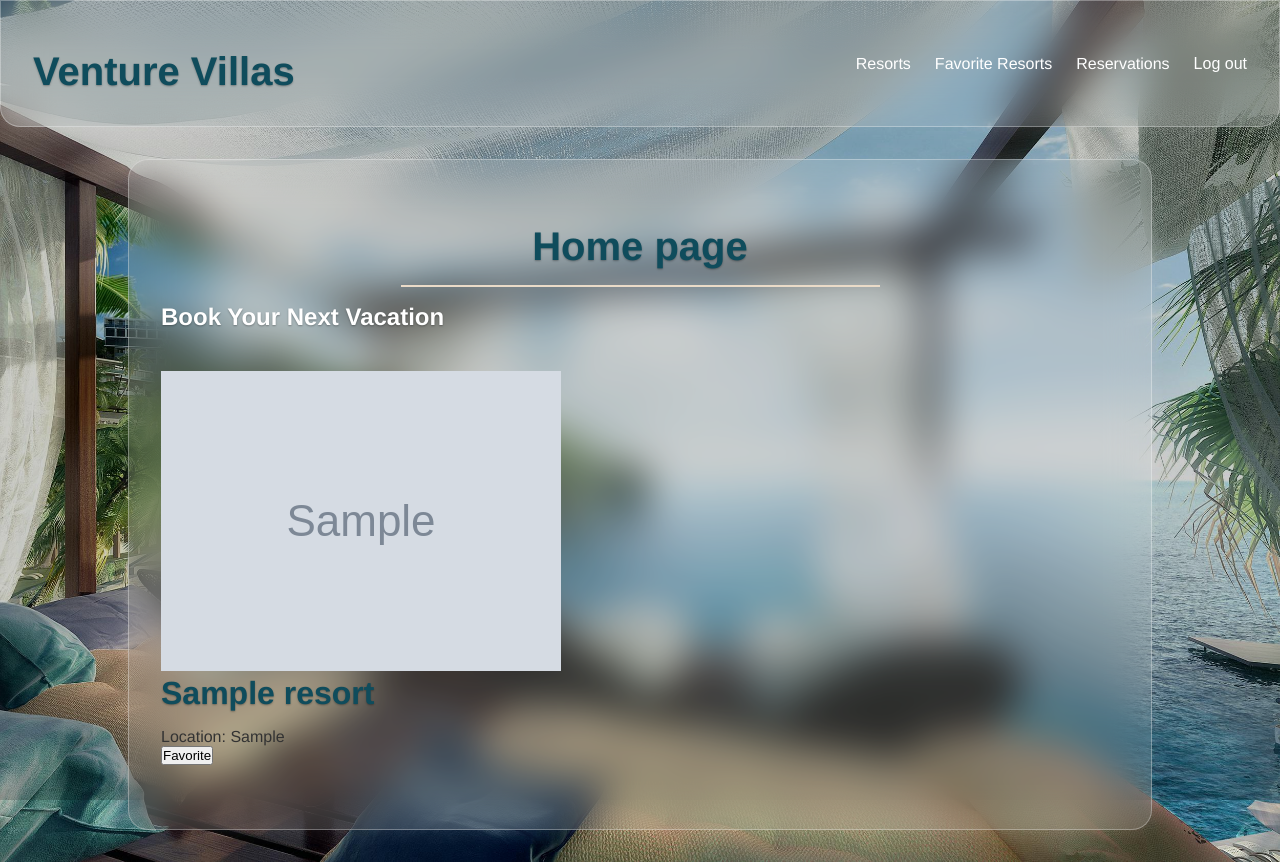
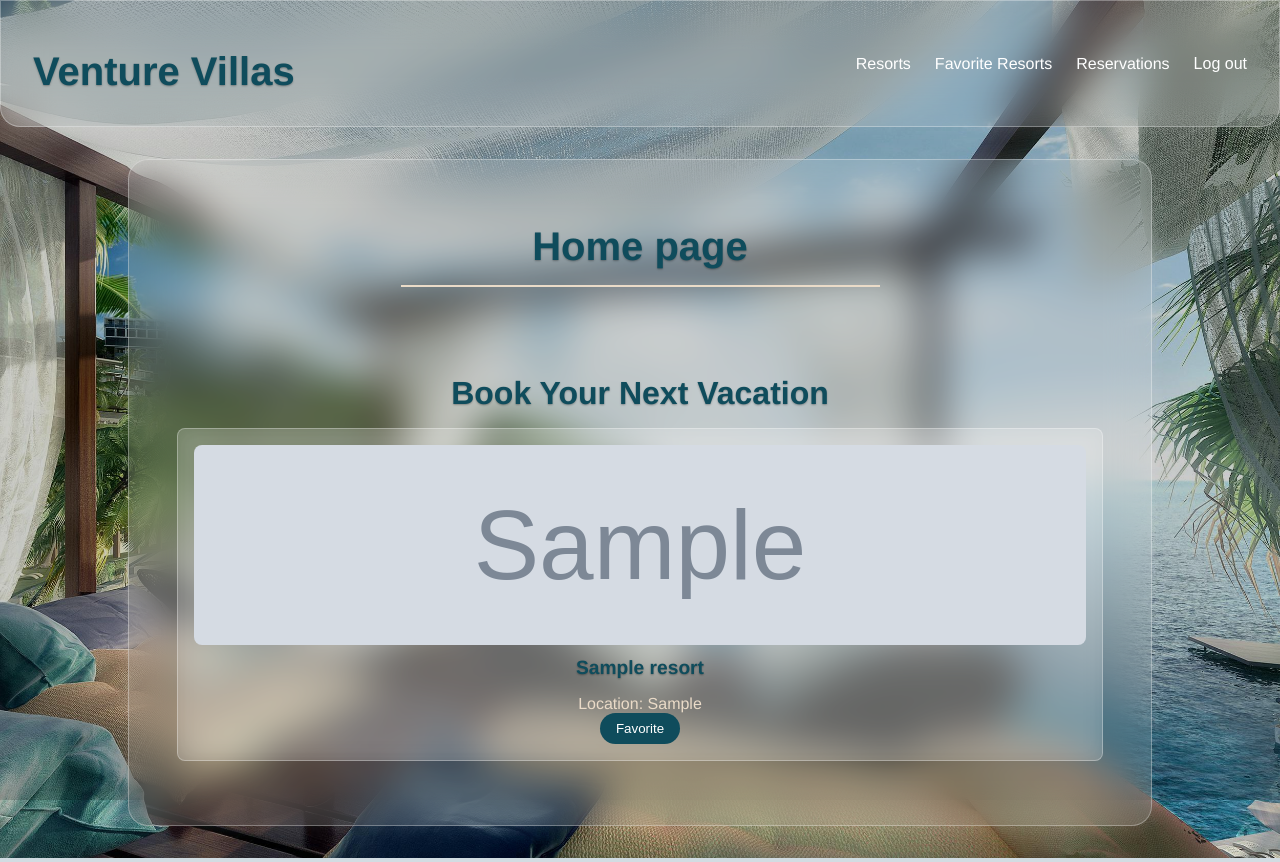
Before and after one commit to cdenzelcoleman/Venture-Villas, a Django app: page / in a window 1280 px wide. Run offline with Django 5.2, Linux system fonts and the light colour scheme; a user stored in the database is signed in; tables that the repository leaves empty hold one stand-in row (values such as "Sample post"); grey boxes marked "Sample" are stand-in pictures.

Commit message:
Add home.css

```diff
--- a/main_app/static/css/home.css
+++ b/main_app/static/css/home.css
@@ -73,3 +73,56 @@ form.login p {
     background-color: var(--muted-sage);
     color: var(--deep-teal);
 }
+
+.resorts-preview {
+    margin: 2rem auto;
+    text-align: center;
+    color: var(--warm-sand);
+  }
+
+  .resorts-preview h2 {
+    font-size: 2em;
+    margin-bottom: 1rem;
+    color: var(--deep-teal)
+  }
+
+  .resort-grid {
+    display: grid;
+    grid-template-columns: repeat(auto-fit, minmax(200px, 1fr));
+    gap: 1.5rem;
+    padding: 0 1rem;
+  }
+
+  .resort-card {
+    background: rgba(255, 255, 255, 0.15);
+    backdrop-filter: blur(10px);
+    -webkit-backdrop-filter: blur(10px);
+    border: 1px solid rgba(255, 255, 255, 0.3);
+    border-radius: 8px;
+    padding: 1rem;
+    text-align: center;
+  }
+  .resort-card img {
+    width: 100% !important;
+   height: 200px !important;
+    object-fit: cover !important;
+    border-radius: 8px;
+  }
+
+  .resort-card h2 {
+    margin-top: 0.5rem;
+    font-size: 1.2em;
+  }
+
+  .favorite-button {
+    background-color: var(--deep-teal);
+    color: var(--pure-white);
+    border: none;
+    padding: 0.5rem 1rem;
+    border-radius: 20px;
+    cursor: pointer;
+    transition: background-color 0.3s ease;
+}
+.favorite-button:hover {
+    background-color: var(--muted-sage);
+}
--- a/main_app/templates/home.html
+++ b/main_app/templates/home.html
@@ -3,11 +3,10 @@
 {% endblock %} {% block content %}
 <h1>Home page</h1>
 <hr />
-<h2>Book Your Next Vacation</h2>
 <p class="page-content"></p>
-
 {% if user.is_authenticated %}
-<section class='resorts-preview'>
+<section class="resorts-preview">
+  <h2>Book Your Next Vacation</h2>
 <div class="resort-grid">
   {% for resort in resorts %}
   <div class="resort-card">
@@ -20,13 +19,12 @@
     <img src="{{ resort.image }}" alt="{{ resort.name }}" />
     {% endif %}
     <h2>{{ resort.name }}</h2>
-
     <p>Location: {{ resort.location }}</p>
     <button class="favorite-button">Favorite</button>
   </div>
-</section>
   {% endfor %}
 </div>
+</section>
 {% else %}
 <section>
   <form
```
